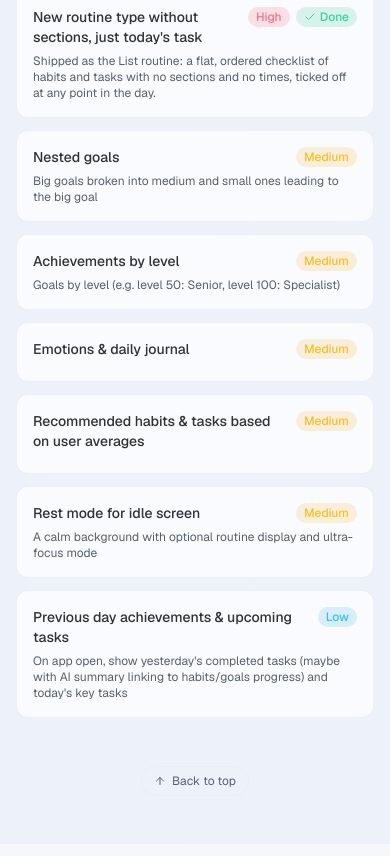
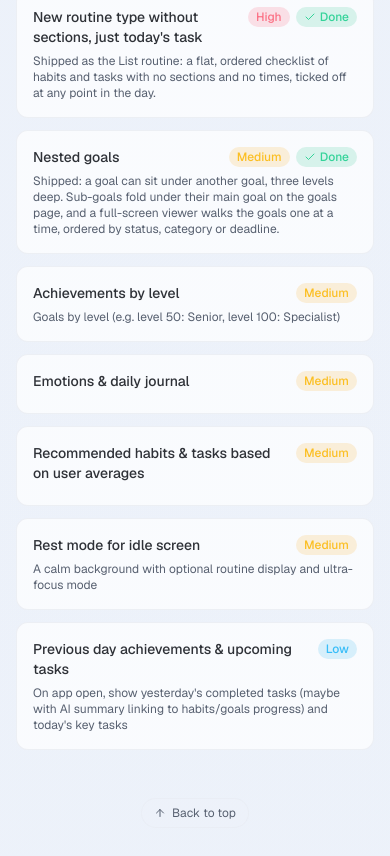
Before and after one commit to AndDev741/Beyou-docs-ui, a React (Vite) app: page /en/getting-started in a window 390 px wide. Shown: the part 9828-10684 px from the top of the page. Built offline with nearby package versions, Linux system fonts and the light colour scheme; no server answers.

Commit message:
docs: mark nested goals as shipped on the public roadmap
The card is done across backend, web, mobile, e2e and the architecture docs
(branch feat/goals-tree-and-viewer). The description now says what shipped: three
levels, sub-goals folded under the main goal, and the one-at-a-time viewer.

```diff
--- a/src/pages/GettingStarted.tsx
+++ b/src/pages/GettingStarted.tsx
@@ -101,8 +101,11 @@ const futureIdeas: FutureIdea[] = [
     nameEn: "Nested goals",
     namePt: "Metas aninhadas",
     priority: "medium",
-    descriptionEn: "Big goals broken into medium and small ones leading to the big goal",
-    descriptionPt: "Grandes metas e diversas médias e pequenas até chegar na grande",
+    status: "done",
+    descriptionEn:
+      "Shipped: a goal can sit under another goal, three levels deep. Sub-goals fold under their main goal on the goals page, and a full-screen viewer walks the goals one at a time, ordered by status, category or deadline.",
+    descriptionPt:
+      "Entregue: uma meta pode ficar debaixo de outra, até três níveis. As submetas dobram-se debaixo da meta principal na página de metas, e uma vitrine em tela cheia percorre as metas uma de cada vez, por status, categoria ou prazo.",
   },
   {
     nameEn: "Achievements by level",
```
